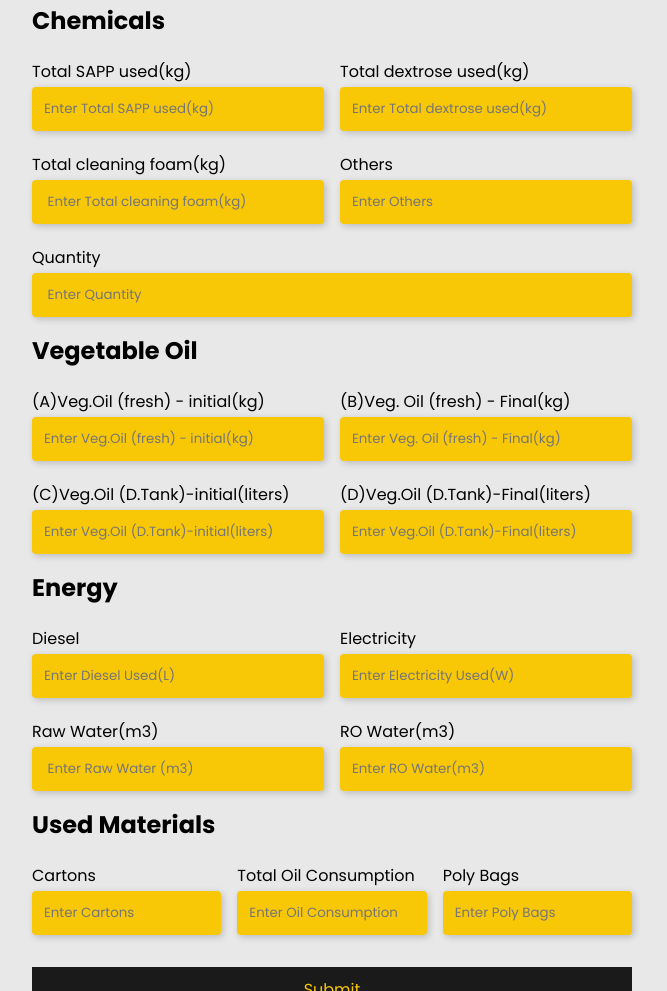
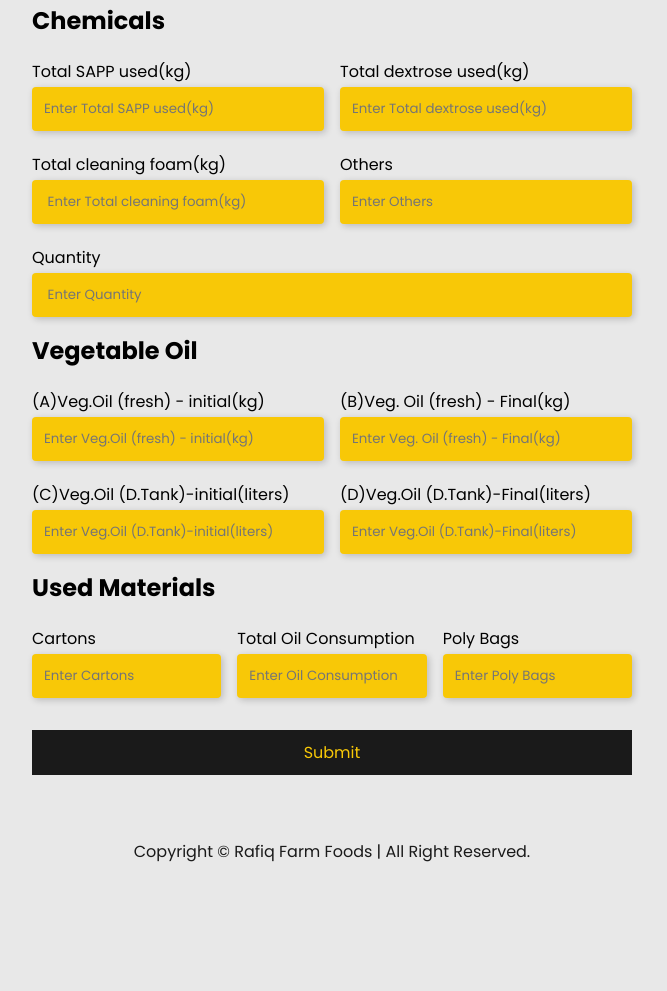
Before and after one commit to muzivirux/Shift-Consumables-form, a plain HTML site: page index.html in a window 1280 px wide. Shown: the part 285-1276 px from the top of the page, without its empty margins (308-975 px from the left). After the commit the page ends 1201 px from the top, so only its background shows below. Drawn offline with Linux system fonts and the light colour scheme.

Commit message:
changing in UI

```diff
--- a/index.html
+++ b/index.html
@@ -96,36 +96,7 @@
              </div>
 
                 <!-- third three -->
-                <h2>Energy</h2>
-                <div class="RSD">
-                    <div class="wrapper">
-                    <label for="RSD">Diesel</label>
 
-                        <input type="number" id="wapdapeak"
-                            name="Diesel" required placeholder="Enter Diesel Used(L)"
-                        min="0" step=".1">
-                    </div>
-                    <div class="wrapper">
-                        <label for="RSD">Electricity</label>
-
-                        <input type="number" required min="0" id="wapdatotal"
-                            name="Electricity" required placeholder="Enter Electricity Used(W)" min="0" step=".1">
-                    </div>
-                </div>
-                   <div class="RSD">
-                    <div class="wrapper">
-                        <label for="RSD">Raw Water(m3)</label>
-                            <input type="number" required min="0" id="wapdaoffpeakend"
-                                name="Raw Water(m3)" required
-                                placeholder=" Enter Raw Water (m3)" step=".1">
-                    </div>
-                    <div class="wrapper">
-                        <label for="RSD">RO Water(m3)</label>
-                            <input type="number" required min="0" id="wapdaoffpeakend"
-                                name="RO Water(m3)" required
-                                placeholder="Enter RO Water(m3) " step=".1">
-                    </div>
-                </div>
 
 
 
```
